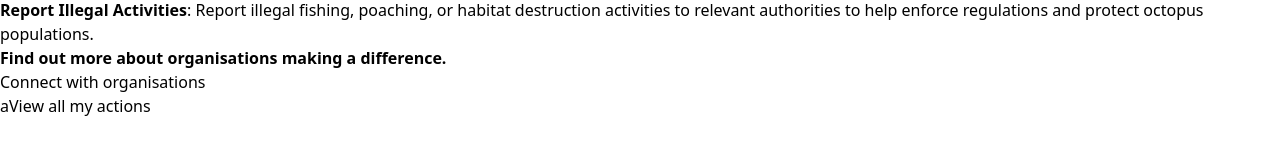
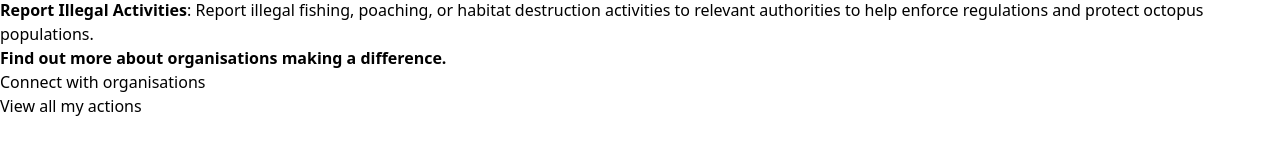
Before and after one commit to JosefuMealsom/museum-vic-reverse-qr, a React (Vite) app in the folder client/: page /my-content/1 in a window 1280 px wide. Shown: the part 470-624 px from the top of the page. Built offline with nearby package versions, Linux system fonts and the light colour scheme; no server answers.

Commit message:
Remove uneeded character

```diff
--- a/client/src/pages/InfoPage.tsx
+++ b/client/src/pages/InfoPage.tsx
@@ -61,7 +61,6 @@ export default function InfoPage() {
               Connect with organisations
             </button>
           </div>
-          a
           <ActionsNavButton />
         </div>
       </div>
```
